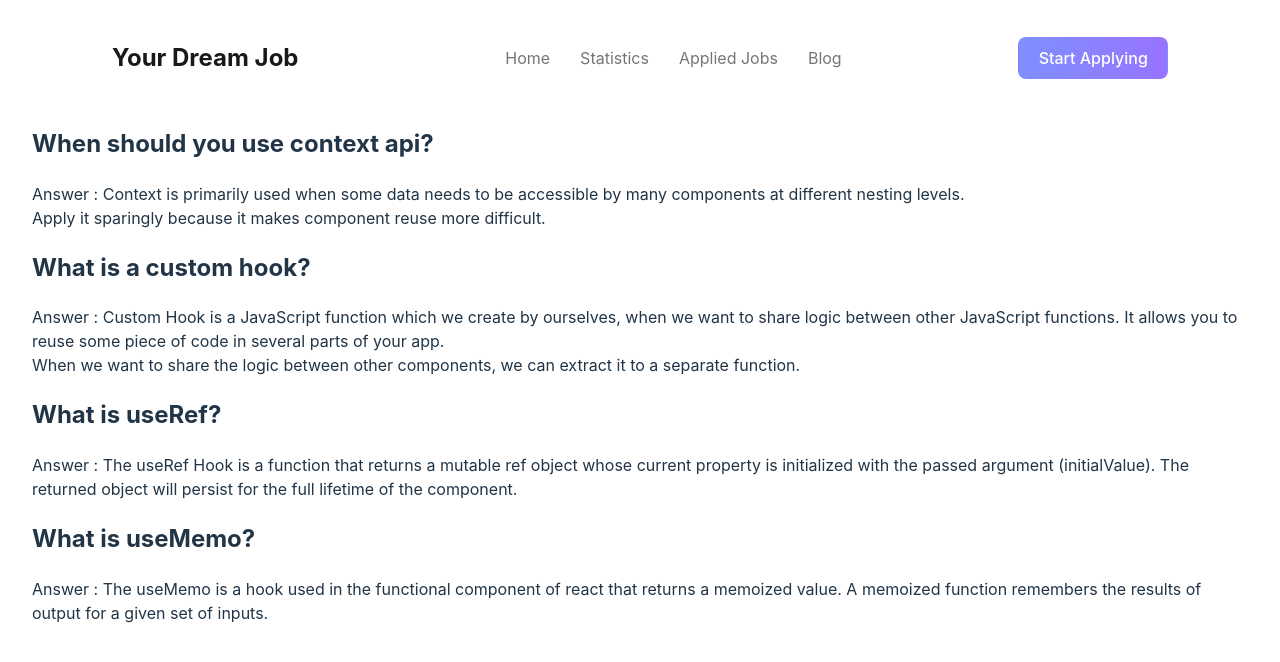
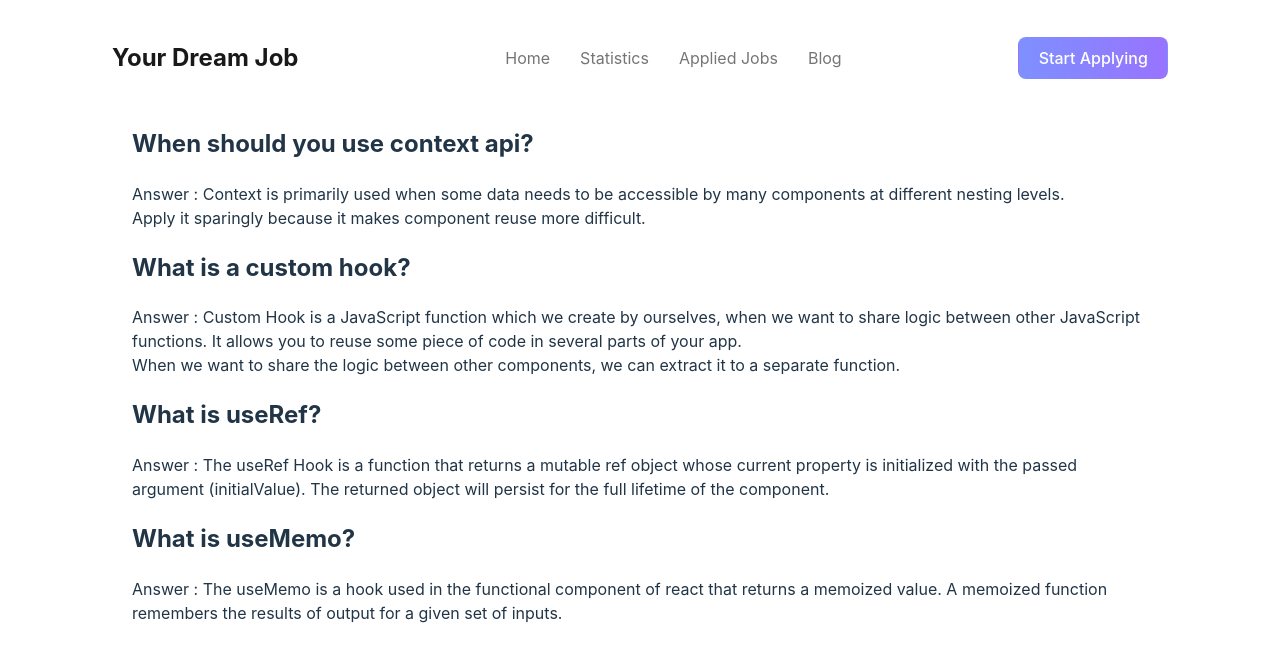
Before and after one commit to zannatin-tazri/career-hub, a React (Vite) app: page /blog in a window 1280 px wide. Shown: the top 662 px of the page. Built offline with nearby package versions, Linux system fonts and the light colour scheme.

Commit message:
404 error page added

```diff
--- a/index.html
+++ b/index.html
@@ -4,7 +4,7 @@
     <meta charset="UTF-8" />
     <link rel="icon" type="image/svg+xml" href="/vite.svg" />
     <meta name="viewport" content="width=device-width, initial-scale=1.0" />
-    <title>Vite + React</title>
+    <title>Career Hub</title>
   </head>
   <body>
     <div id="root"></div>
--- /dev/null
+++ b/src/Components/404page/Error404page.css
@@ -0,0 +1,3 @@
+.Error404page{
+   margin-left: 400px;
+}
--- /dev/null
+++ b/src/Components/404page/Error404page.jsx
@@ -0,0 +1,15 @@
+import React from 'react';
+import './Error404page.css'
+
+const Error404page = () => {
+    return (
+        <div className='Error404page'>
+             <h1>Oops!</h1>
+             <h1>404</h1>
+             <h2>Page not found !!!</h2>
+             <h2><Link to="/home">Back to Home Page</Link> </h2>
+        </div>
+    );
+};
+
+export default Error404page;
--- /dev/null
+++ b/src/Components/Question-Answer/Question-answer.css
@@ -0,0 +1,3 @@
+.QnA{
+    padding: 0px 100px;
+}
--- a/src/Components/Question-Answer/QuestionAnswer.jsx
+++ b/src/Components/Question-Answer/QuestionAnswer.jsx
@@ -1,8 +1,9 @@
 import React from 'react';
+import './Question-answer.css'
 
 const QuestionAnswer = () => {
     return (
-        <div>
+        <div className='QnA'>
             <h2>When should you use context api?</h2>
             <p>Answer : Context is primarily used when some data needs to be accessible by many
                 components at different nesting levels. <br></br>
--- a/src/main.jsx
+++ b/src/main.jsx
@@ -13,6 +13,7 @@ import Header from './Components/Header/Header';
 import QuestionAnswer from './Components/Question-Answer/QuestionAnswer';
 import SeeDetails from './Components/seeDetails/SeeDetails';
 import ViewDetail from './Components/ViewDetail/ViewDetail';
+import Error404page from './Components/404page/error404page';
 
 const router=createBrowserRouter([
 
@@ -35,12 +36,16 @@ const router=createBrowserRouter([
   {
      path:'/viewDetail/:detailId',
      element:<ViewDetail></ViewDetail>,
-     loader:({params})=>fetch('featuredJob.json')
+     loader:({params})=>fetch('/featuredJob.json')
   },
   {
     path:'/viewDetails',
     element: <SeeDetails></SeeDetails>,
     loader:()=>fetch('featuredJob.json')
+  },
+  {
+    path:'*',
+    element:<Error404page></Error404page>
   }
     ]
    }
```
